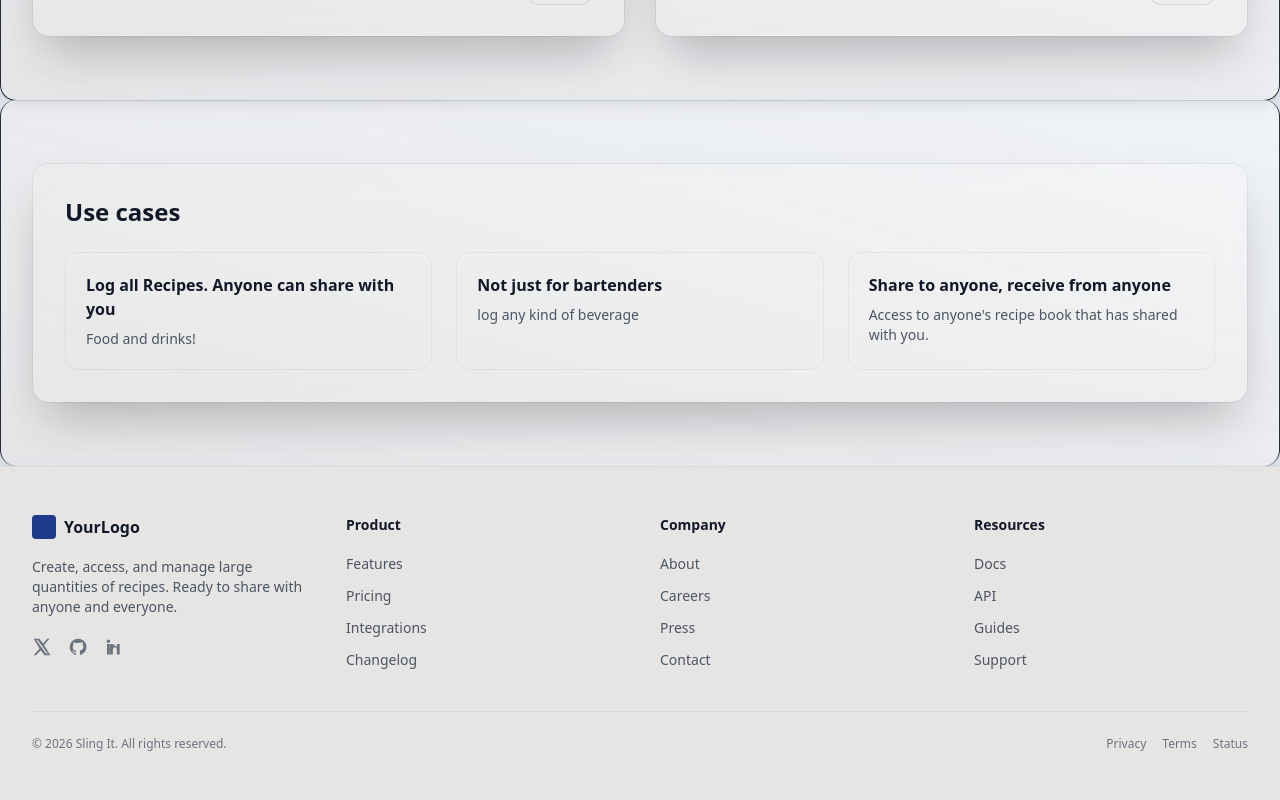
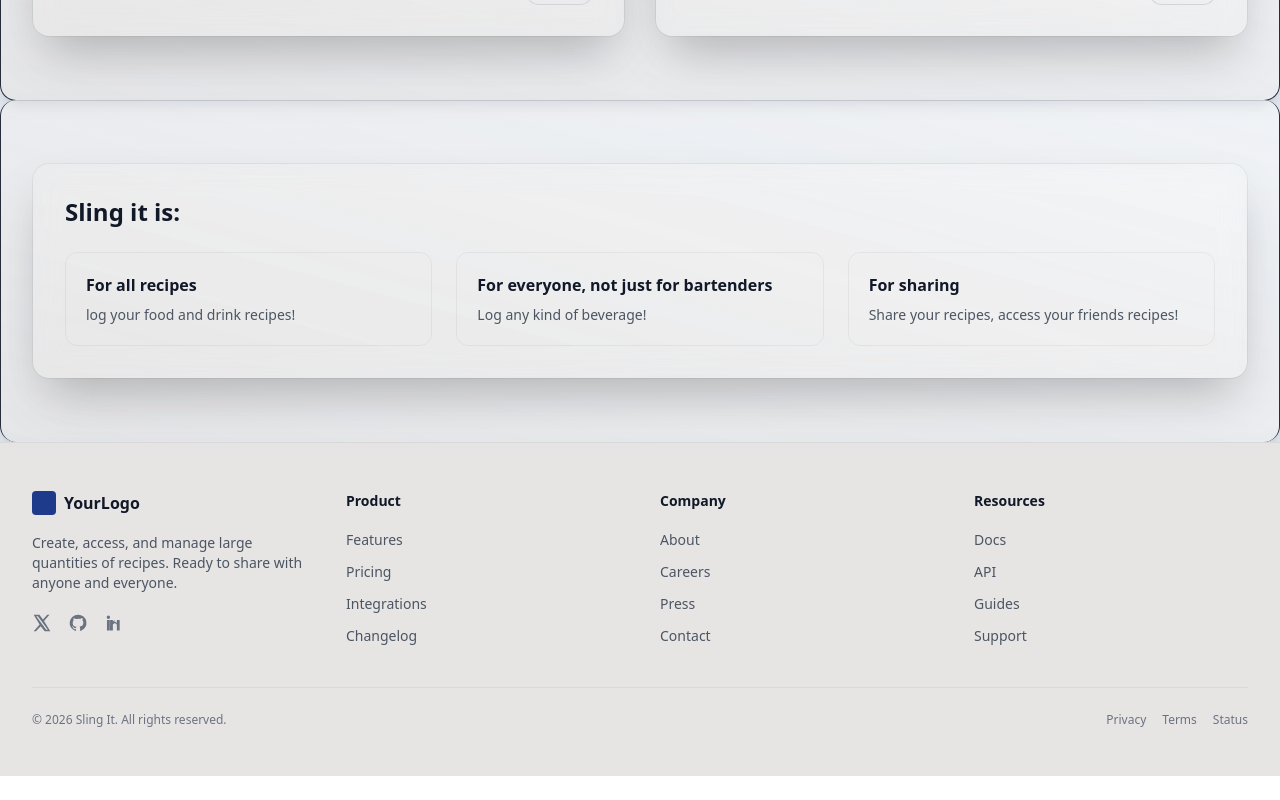
Before and after one commit to JoHeyJo/sling-it-product-site, a React (Vite) app: page / in a window 1280 px wide. Shown: the part 1683-2483 px from the top of the page. After the commit the page ends 2459 px from the top, so only its background shows below. Built offline with nearby package versions, Linux system fonts and the light colour scheme; no server answers.

Commit message:
DONE: useCases

```diff
--- a/src/data/content.ts
+++ b/src/data/content.ts
@@ -97,16 +97,16 @@ export const testimonials = [
 
 export const useCases = [
   {
-    title: "Log all Recipes. Anyone can share with you",
-    blurb: "Food and drinks!",
+    title: "For all recipes",
+    blurb: "log your food and drink recipes!",
   },
   {
-    title: "Not just for bartenders",
-    blurb: "log any kind of beverage",
+    title: "For everyone, not just for bartenders",
+    blurb: "Log any kind of beverage!",
   },
   {
-    title: "Share to anyone, receive from anyone",
-    blurb: "Access to anyone's recipe book that has shared with you.",
+    title: "For sharing",
+    blurb: "Share your recipes, access your friends recipes!",
   },
 ];
 
--- a/src/sections/UseCases.tsx
+++ b/src/sections/UseCases.tsx
@@ -24,7 +24,7 @@ export default function UseCases() {
         className="rounded-2xl shadow-2xl p-8 ring-1 ring-black/5 backdrop-blur-md dark:bg-gray-900/80 dark:ring-white/10"
       >
         <h2 className="text-2xl font-semibold text-gray-900 dark:text-white">
-          Use cases
+          Sling it is:
         </h2>
         <div className="mt-6 grid gap-6 sm:grid-cols-2 lg:grid-cols-3">
           {useCases.map((u) => (
```
